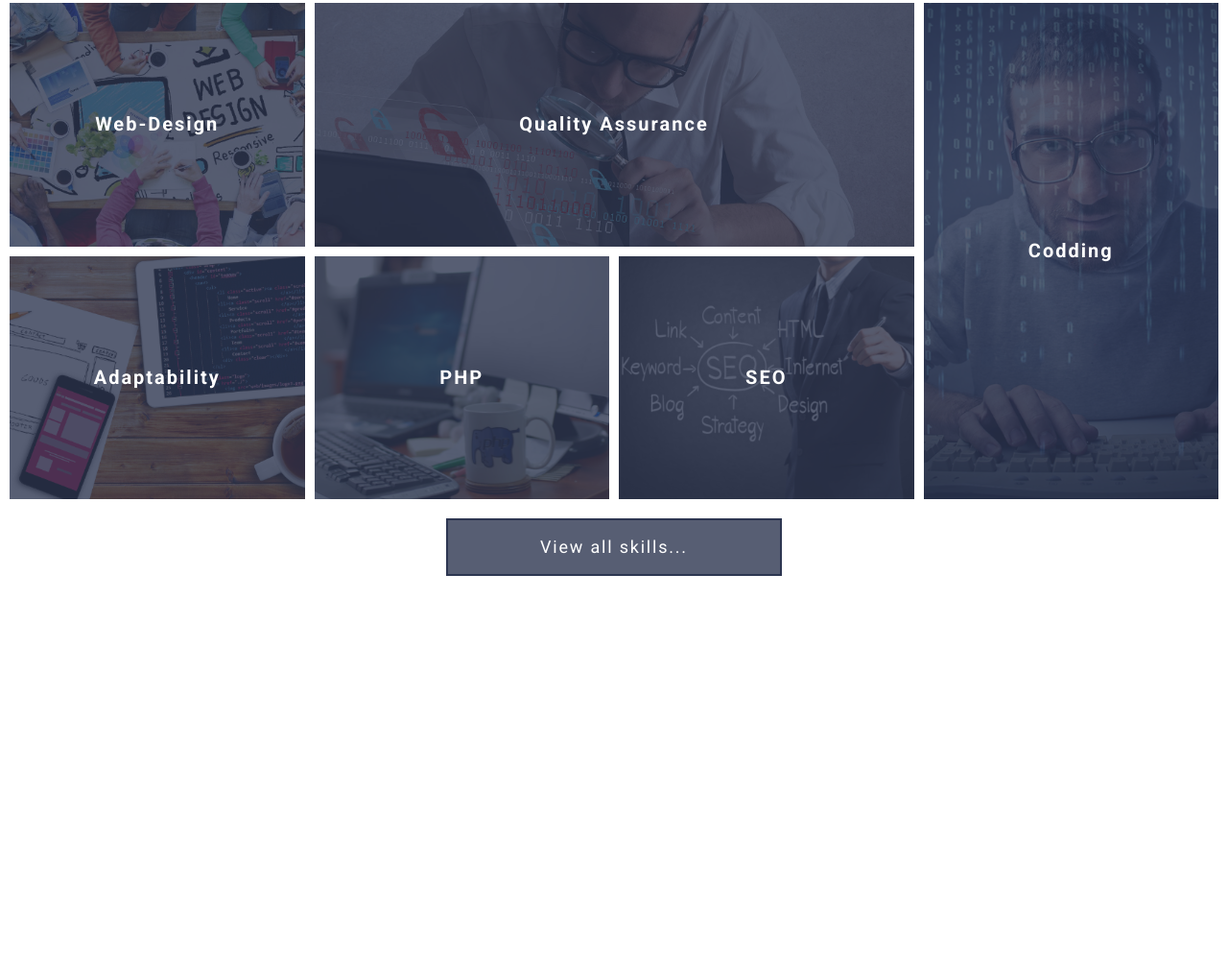
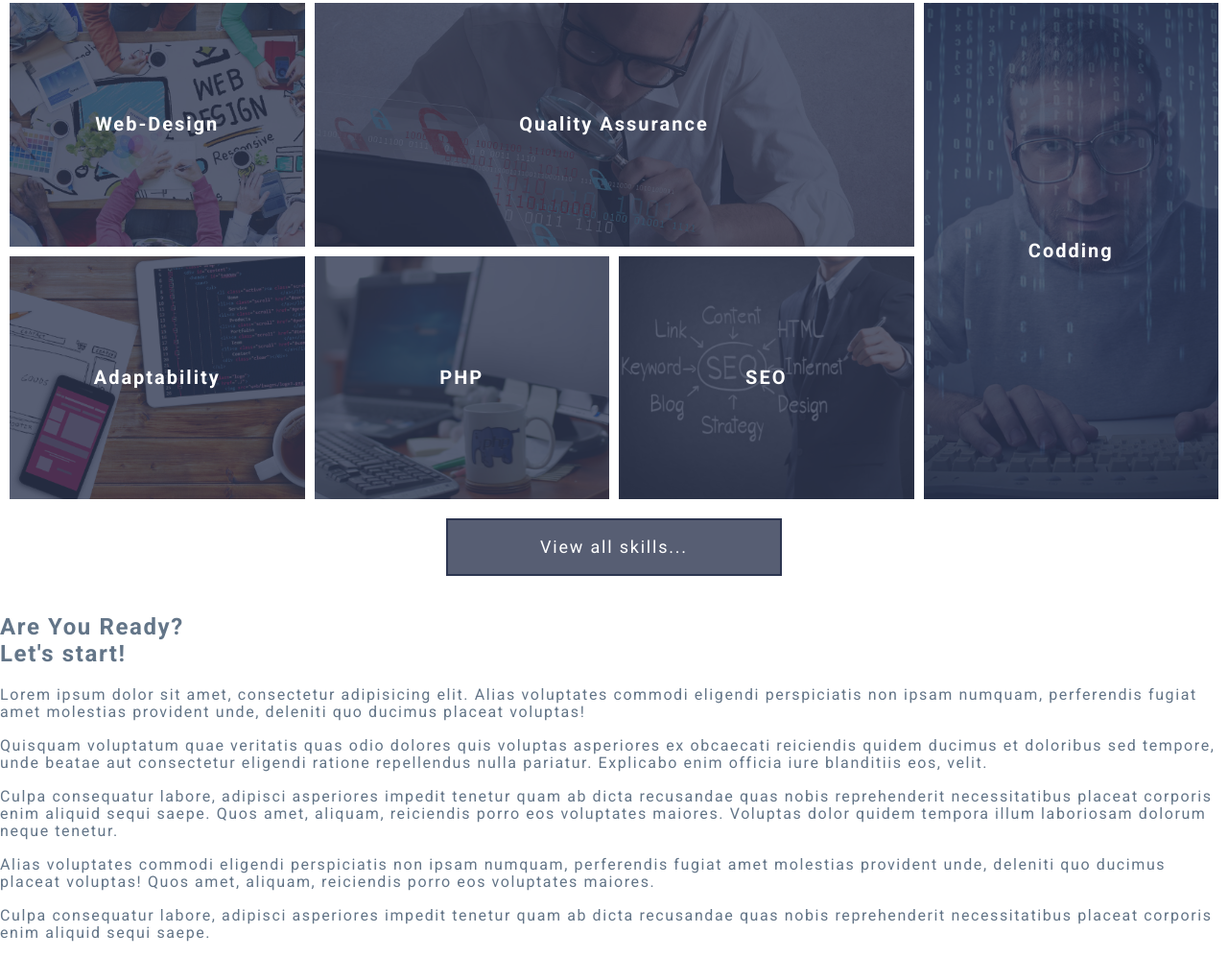
Before and after one commit to MarusovAlexei/Homework-7-GRID-TEMPLATE, a website: page index.html in a window 1280 px wide. Shown: the part 1070-2067 px from the top of the page at 96% size. Before the commit the page ends 1710 px from the top, so only its background shows below. Drawn offline with Linux system fonts and the light colour scheme.

Commit message:
addition section about

```diff
--- a/index.html
+++ b/index.html
@@ -122,8 +122,30 @@
         </div>
     </section>
 
+    <section class="about">
+        <div class="about__container">
+            <div class="about__content">
+                <h2>Are You Ready? <br>
+                    Let's start!</h2>
+                <p>Lorem ipsum dolor sit amet, consectetur adipisicing elit. Alias voluptates commodi eligendi
+                    perspiciatis non ipsam numquam, perferendis fugiat amet molestias provident unde, deleniti quo
+                    ducimus placeat voluptas!</p>
+                <p>Quisquam voluptatum quae veritatis quas odio dolores quis voluptas asperiores ex obcaecati reiciendis
+                    quidem ducimus et doloribus sed tempore, unde beatae aut consectetur eligendi ratione repellendus
+                    nulla pariatur. Explicabo enim officia iure blanditiis eos, velit.</p>
+                <p>Culpa consequatur labore, adipisci asperiores impedit tenetur quam ab dicta recusandae quas nobis
+                    reprehenderit necessitatibus placeat corporis enim aliquid sequi saepe. Quos amet, aliquam,
+                    reiciendis porro eos voluptates maiores. Voluptas dolor quidem tempora illum laboriosam dolorum
+                    neque tenetur.</p>
+                <p>Alias voluptates commodi eligendi perspiciatis non ipsam numquam, perferendis fugiat amet molestias
+                    provident unde, deleniti quo ducimus placeat voluptas! Quos amet, aliquam, reiciendis porro eos
+                    voluptates maiores.</p>
+                <p>Culpa consequatur labore, adipisci asperiores impedit tenetur quam ab dicta recusandae quas nobis
+                    reprehenderit necessitatibus placeat corporis enim aliquid sequi saepe.</p>
+            </div>
+        </div>
+    </section>
 
-    <!--    <section></section>-->
     <!--    <section></section>-->
     <!--    <section></section>-->
 </main>
```
